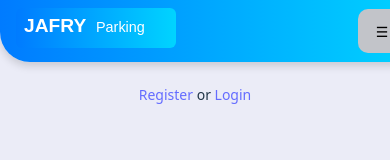
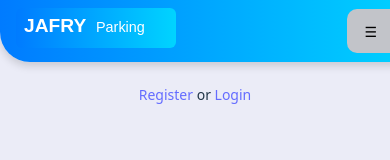
Before and after one commit to JafryParking/JennyFEReact, a React (Vite) app: page / in a window 390 px wide. Shown: the top 160 px of the page. Built offline with nearby package versions, Linux system fonts and the light colour scheme.

Commit message:
move hamburger menu in from falling off the edge

```diff
--- a/src/Navbar.css
+++ b/src/Navbar.css
@@ -34,7 +34,9 @@
     padding: 4px;
     text-align: center;
 }
-
+button.menu-toggle {
+    padding-right: 2em;
+}
 .logo {
     font-size: var(--logo-font-size);
     font-weight: bold;
```
